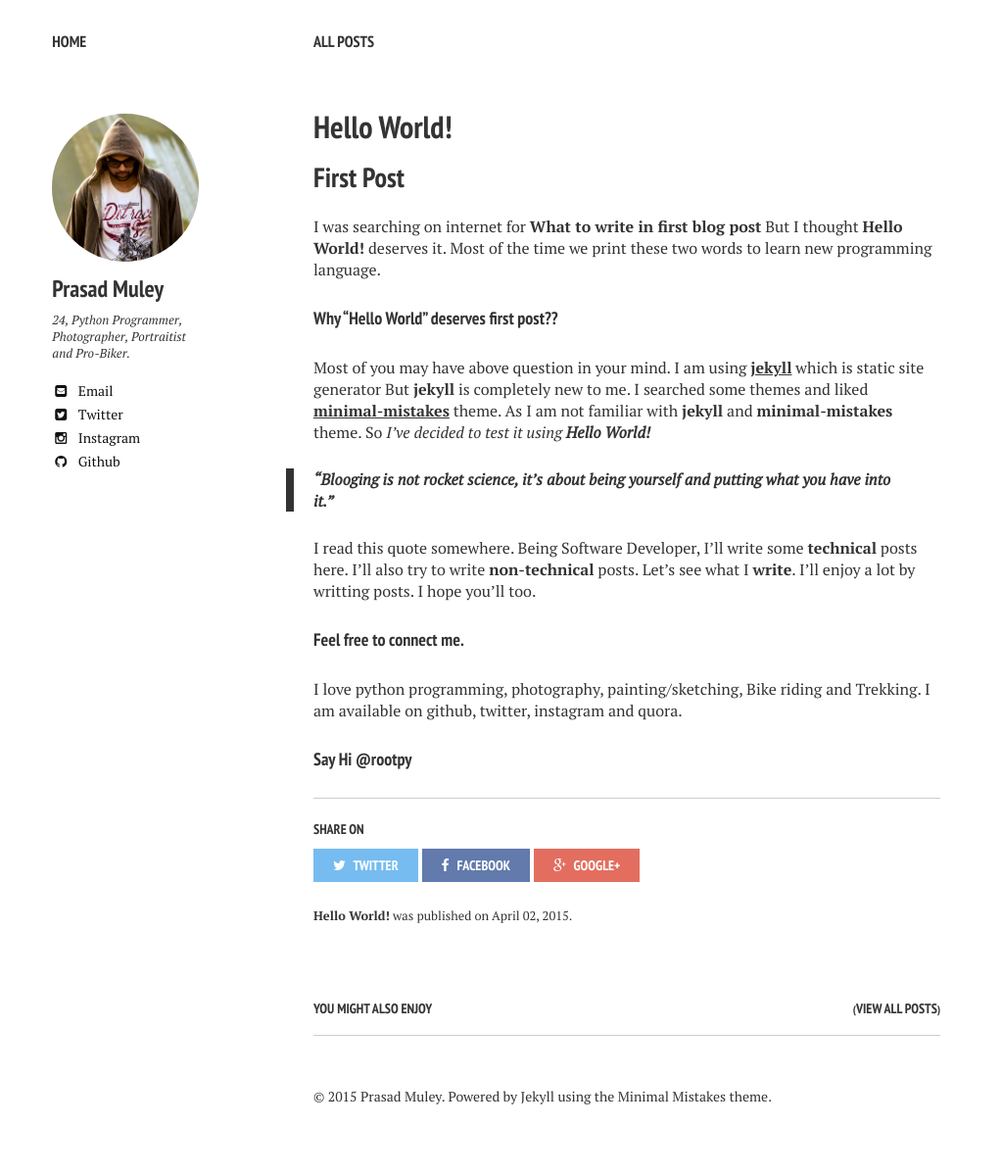
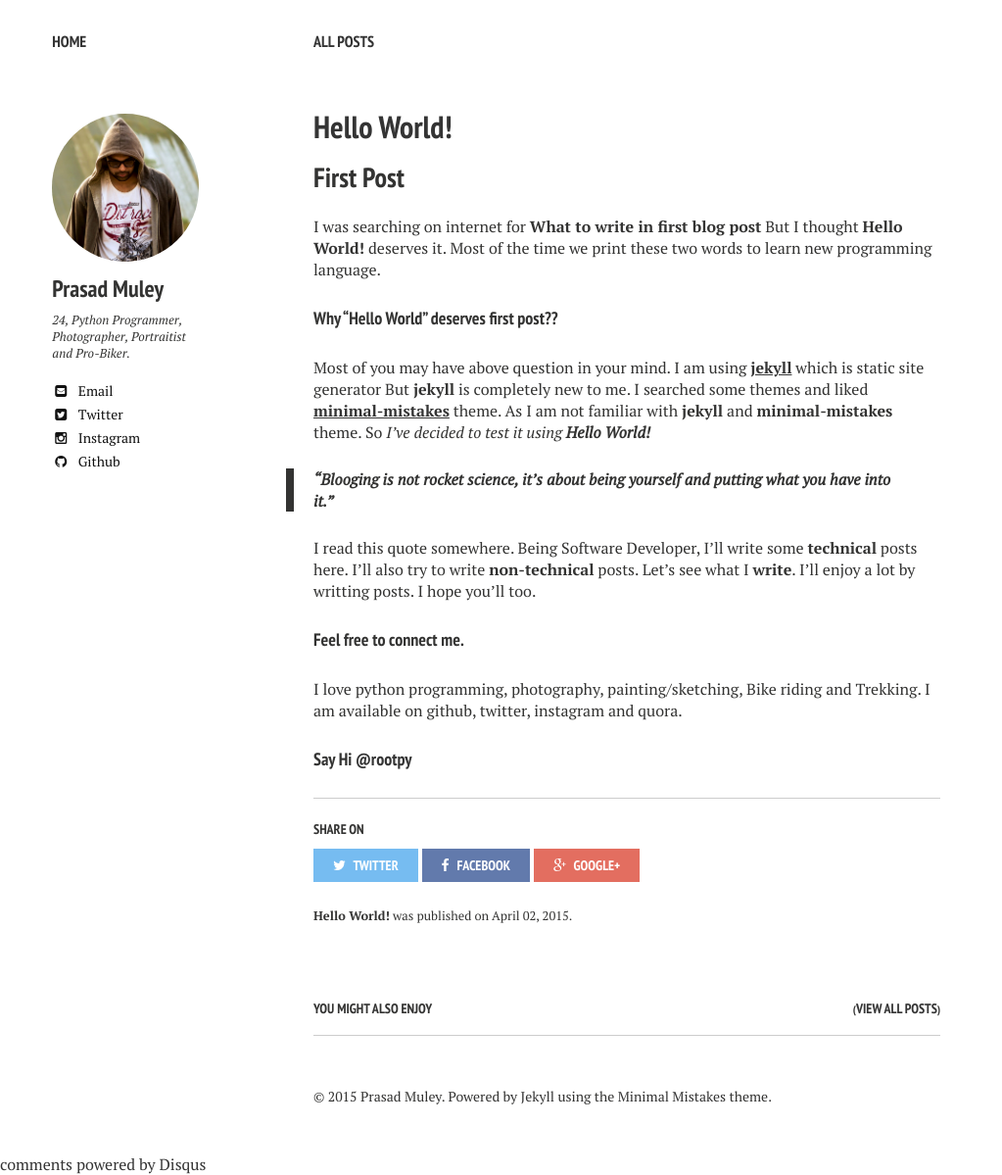
Before and after one commit to prasadmuley/prasadmuley.github.io, a Jekyll site: the page built from _posts/2015-04-02-Hello-World.md, in a window 1280 px wide. Shown: the whole page at 98% size, without its empty margins (0-1023 px from the left). Built offline with Jekyll 4.4.1, drawn with Linux system fonts in a browser that asks for light colours; nearby versions of some CDN libraries; comment, search, counter and statistics services are not loaded; before the commit the page ends 1177 px from its top, so only the background shows below that; part of the change alters nothing that is shown.

Commit message:
update disqus ID

```diff
--- a/_config.yml
+++ b/_config.yml
@@ -30,7 +30,7 @@ owner:
   avatar: dp.jpg
   bio: "24, Python Programmer, Photographer, Portraitist and Pro-Biker."
   email: pmmuley@gmail.com
-  disqus-shortname:
+  disqus-shortname: rootpy
   twitter: rootpy
   facebook: #username
   google:
```
